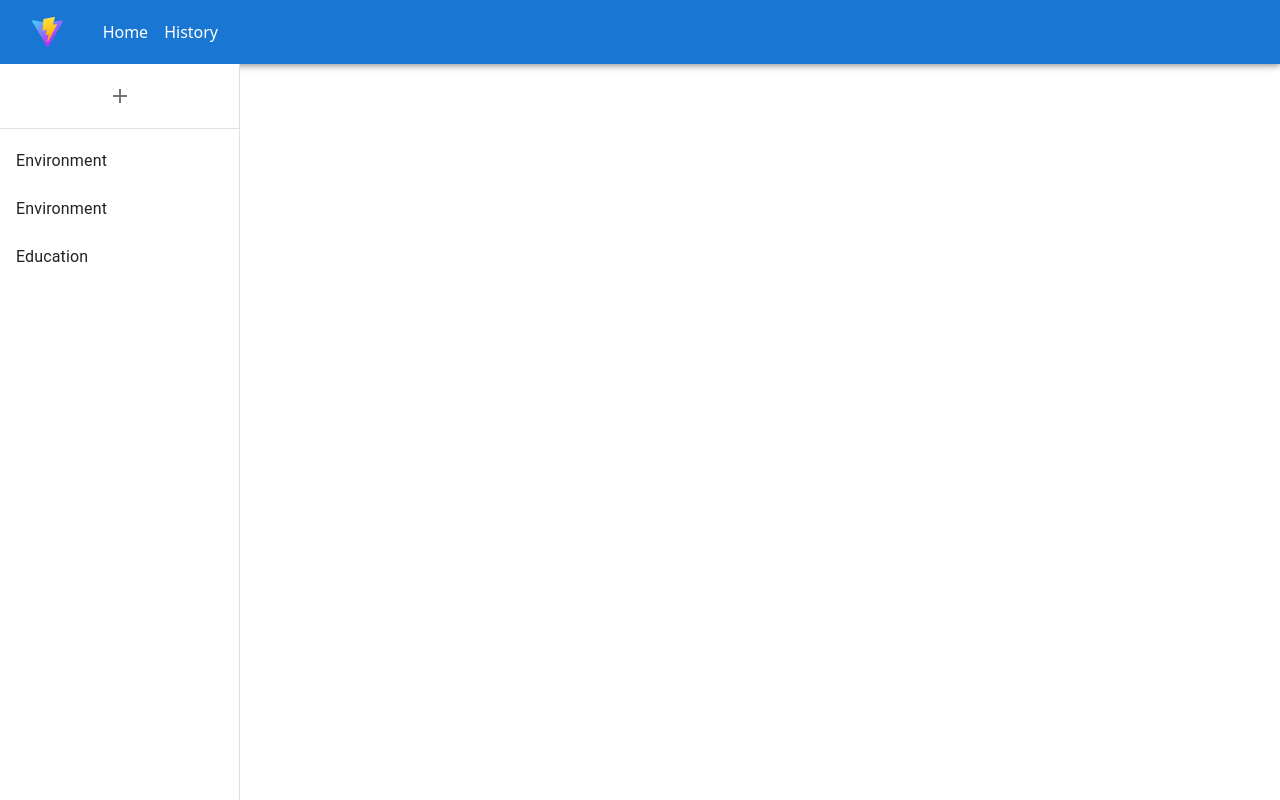
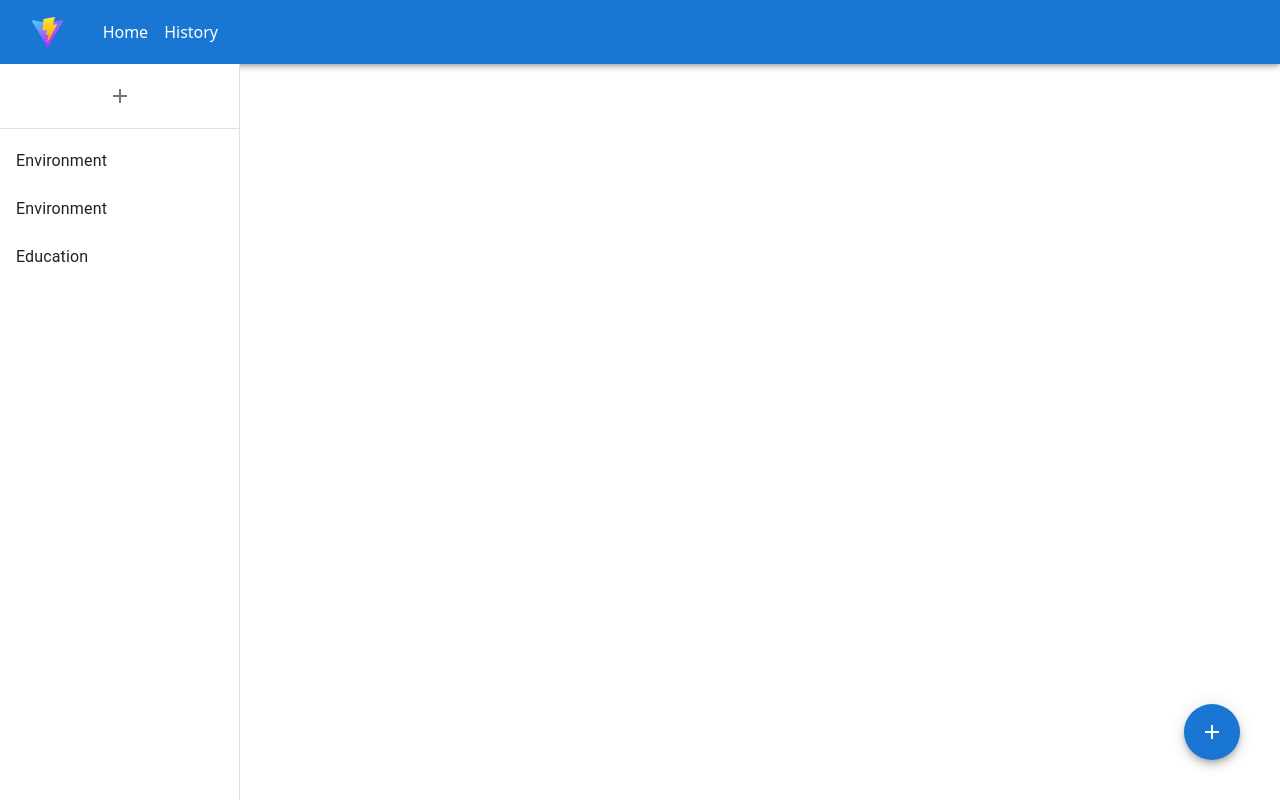
Before and after one commit to Sudhanva-Nadiger/My-App, a React (Vite) app: page / in a window 1280 px wide. Built offline with nearby package versions, Linux system fonts and the light colour scheme.

Commit message:
arrange cards

```diff
--- a/src/components/Card.jsx
+++ b/src/components/Card.jsx
@@ -10,7 +10,7 @@ import { width } from '@mui/system';
 
 export default function CardComp({title, link}) {
   return (
-    <Card style={{marginLeft:"10px"}} sx={{ maxWidth: 250 }}>
+    <Card style={{marginLeft:"10px", marginTop: '1rem'}} sx={{ maxWidth: 250, height: 'min-content' }}>
       <CardContent>
         <Typography gutterBottom variant="h5" component="div">
           {title}
--- a/src/components/Cards.jsx
+++ b/src/components/Cards.jsx
@@ -1,10 +1,13 @@
 import React from 'react'
 import Card from './Card'
+import {Box, Fab, Grid} from "@mui/material";
+import {Add} from "@mui/icons-material";
 
 const Cards = ({cards}) => {
 
   return (
-    <div style={{ marginTop: '0.5rem' }}>
+    <Box sx={{ position: 'relative', flexGrow: 1, p: '0.5rem', display: 'flex', flexDirection: 'column' }}>
+      <Grid sx={{ height: '100%' ,mt: '0.5rem', p: '1rem', alignContent: 'start' }} container rowSpacing={3} columnSpacing={{ xs: 1, sm: 2, md: 3 }}>
         {
            cards.map((card)=>{
                 return (
@@ -12,7 +15,11 @@ const Cards = ({cards}) => {
                 )
            })
         }
-    </div>
+      </Grid>
+      <Fab color="primary" aria-label="add" sx={{ position: 'fixed', right: '2.5rem', bottom: '2.5rem' }}>
+        <Add />
+      </Fab>
+    </Box>
   )
 }
 
--- a/src/components/Drawer.jsx
+++ b/src/components/Drawer.jsx
@@ -101,11 +101,8 @@ function ResponsiveDrawer() {
           </Drawer>
         </Box>
       </Box>
-      <div>
-        {
-          <Cards cards={cards} />
-        }
-      </div>
+        <Cards cards={cards} />
+
     </div>
   );
 }
--- a/src/features/bucketSlice.js
+++ b/src/features/bucketSlice.js
@@ -8,7 +8,7 @@ const initialState = {
             cards: [
                 {
                     title: "card2",
-                    link: "linkkejb"
+                    link: "linkkejb2"
                 }
             ]
         },
@@ -28,8 +28,28 @@ const initialState = {
             cards: [
                 {
                     title: "card1",
-                    link: "link"
-                }
+                    link: "link1"
+                },
+                {
+                    title: "card1",
+                    link: "link2"
+                },
+                {
+                    title: "card1",
+                    link: "link3"
+                },
+                {
+                    title: "card1",
+                    link: "link4"
+                },
+                {
+                    title: "card1",
+                    link: "link5"
+                },
+                {
+                    title: "card1",
+                    link: "link6"
+                },
             ]
         },
 
```
